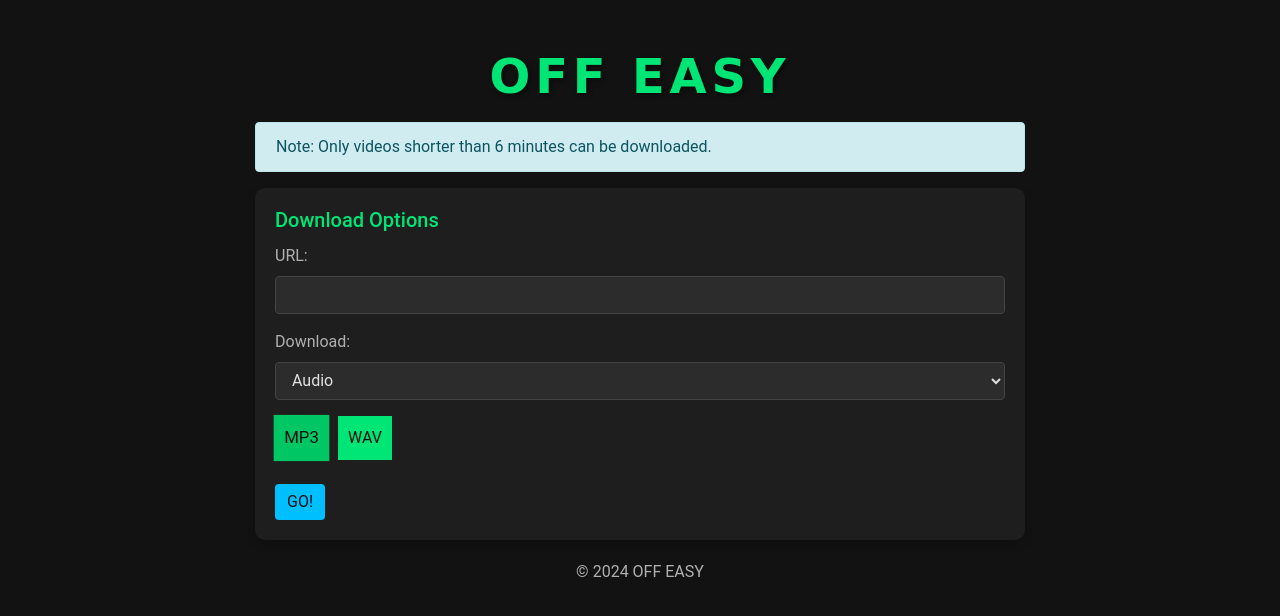
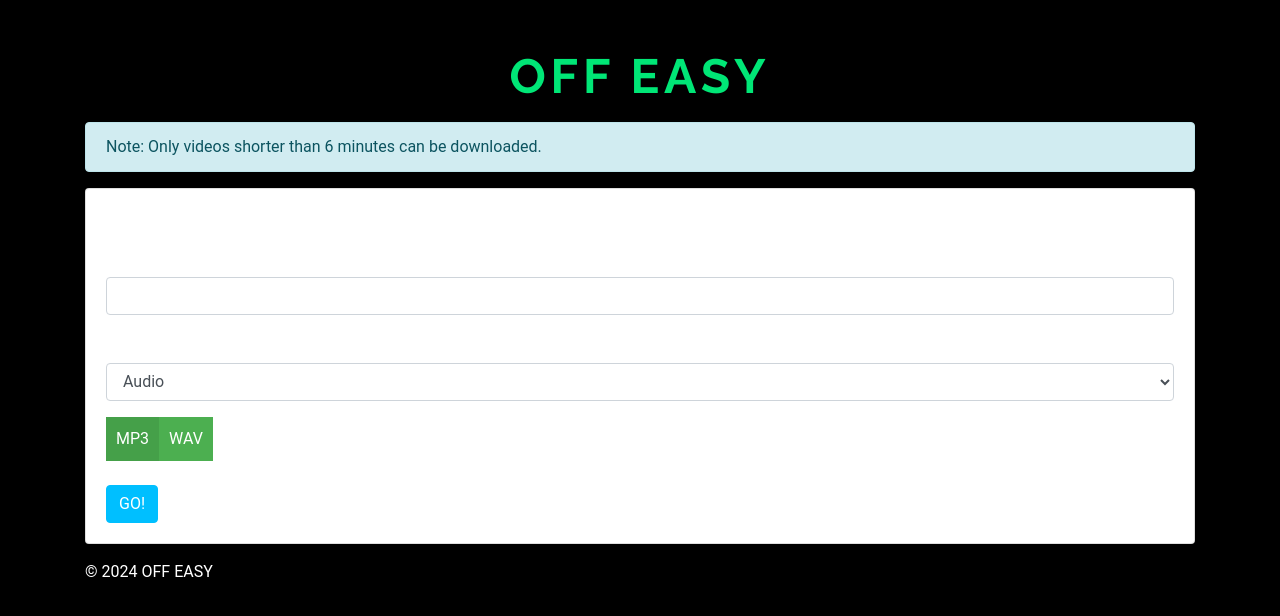
Before and after one commit to halcy8312/amida_web, a Flask app: page / in a window 1280 px wide. Shown: the top 616 px of the page. Run offline with Flask 3, Linux system fonts and the light colour scheme; some libraries are stand-ins or nearby versions.

Commit message:
フォト変更cssに

```diff
--- a/static/css/style.css
+++ b/static/css/style.css
@@ -1,82 +1,50 @@
-/* ベーススタイルのリセット */
+:root {
+    --main-color: #4CAF50;
+    --accent-color: #45a049;
+    --background-color: #000000; /* 背景色を黒に設定 */
+    --text-color: #FFFFFF; /* テキスト色を白に設定 */
+}
+
 body {
-    margin: 0;
-    padding: 0;
-    background-color: #121212; /* 背景をダークグレーに設定 */
-    color: #E0E0E0; /* 文字色を明るいグレーに設定 */
+    background-color: var(--background-color);
+    color: var(--text-color);
     font-family: 'Roboto', sans-serif;
 }
 
-.container {
-    max-width: 800px;
+.btn-primary {
+    background-color: #00BFFF; /* 水色に設定 */
+    border-color: #00BFFF;
+    color: white;
 }
 
-header h1.styled-title {
+.btn-primary:hover {
+    background-color: #00A5E0; /* ホバー時の色を少し暗く */
+    border-color: #00A5E0;
+}
+
+.format-button {
+    background-color: #4CAF50; /* 黄緑色 */
+    color: white;
+    border: none;
+    padding: 10px;
+    cursor: pointer;
+    transition: background-color 0.3s, transform 0.3s;
+}
+
+.format-button.selected {
+    background-color: #45a049; /* 選択されたボタンの色 */
+}
+
+.format-button:active {
+    transform: scale(0.95); /* ボタンを押したときのフィードバック */
+}
+
+.styled-title {
     text-align: center;
-    color: #00E676; /* アクセントカラーとして緑を使用 */
-    font-family: 'Lobster', cursive;
+    color: #00E676;
+    font-family: 'Raleway', sans-serif;
     font-size: 3em;
     font-weight: bold;
     letter-spacing: 0.1em;
     text-shadow: 2px 2px 5px rgba(0, 0, 0, 0.5);
 }
-
-.card {
-    background-color: #1E1E1E; /* カードの背景色を少し明るいダークグレーに */
-    border: none;
-    border-radius: 10px;
-    box-shadow: 0 4px 8px rgba(0, 0, 0, 0.2);
-    margin-bottom: 20px;
-}
-
-.card-title {
-    color: #00E676; /* カードタイトルのアクセントカラー */
-}
-
-.form-group label {
-    color: #B0B0B0; /* フォームラベルの色を調整 */
-}
-
-input.form-control, select.form-control {
-    background-color: #2C2C2C; /* 入力フィールドの背景色 */
-    border: 1px solid #444; /* 入力フィールドのボーダー色 */
-    color: #E0E0E0; /* 入力フィールドの文字色 */
-}
-
-.btn-primary {
-    background-color: #00BFFF; /* メインボタンの色を水色に設定 */
-    border: none;
-    color: #121212; /* ボタンの文字色をダークグレーに */
-    transition: background-color 0.3s, transform 0.1s;
-}
-
-.btn-primary:hover {
-    background-color: #00A3CC; /* ホバー時のボタンの色を少し暗く */
-    transform: scale(1.05); /* ホバー時の視覚的な効果 */
-}
-
-.format-buttons {
-    display: flex;
-    gap: 10px;
-    margin-top: 10px;
-}
-
-.format-button {
-    padding: 10px;
-    background-color: #00E676; /* ボタンの色を緑に設定 */
-    color: #121212; /* ボタンの文字色をダークグレーに */
-    border: none;
-    cursor: pointer;
-    transition: background-color 0.3s, transform 0.1s; /* ボタンの視覚的フィードバック */
-}
-
-.format-button.selected,
-.format-button:hover {
-    background-color: #00C764; /* 選択時およびホバー時のボタンの色 */
-    transform: scale(1.05); /* 押した際の視覚的な効果 */
-}
-
-footer p {
-    text-align: center;
-    color: #B0B0B0; /* フッターの文字色 */
-}
--- a/templates/index.html
+++ b/templates/index.html
@@ -7,11 +7,6 @@
     <link href="https://fonts.googleapis.com/css2?family=Raleway:wght@400;700&display=swap" rel="stylesheet">
     <link href="https://stackpath.bootstrapcdn.com/bootstrap/4.5.2/css/bootstrap.min.css" rel="stylesheet">
     <link rel="stylesheet" href="{{ url_for('static', filename='css/style.css') }}">
-    <style>
-        .styled-title {
-            font-family: 'Raleway', sans-serif;
-        }
-    </style>
 </head>
 <body>
     <header class="container mt-5">
```
